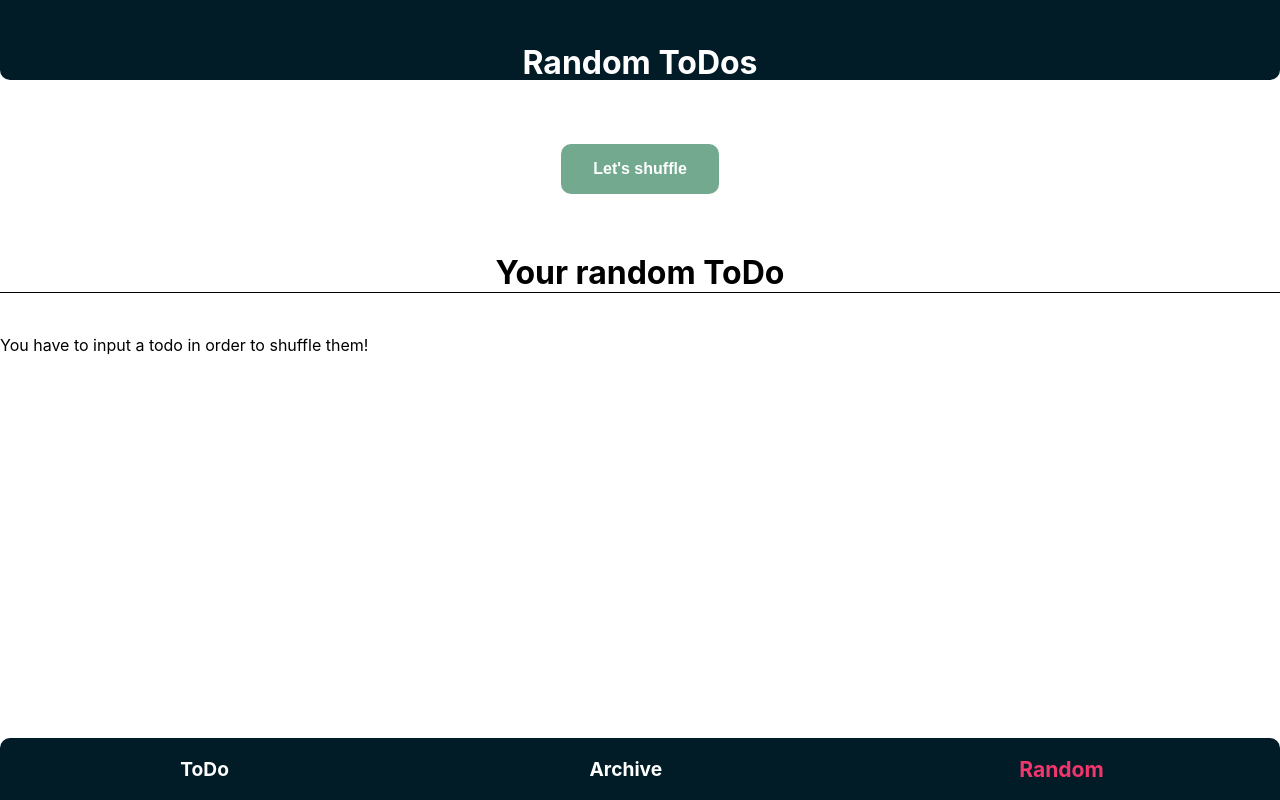
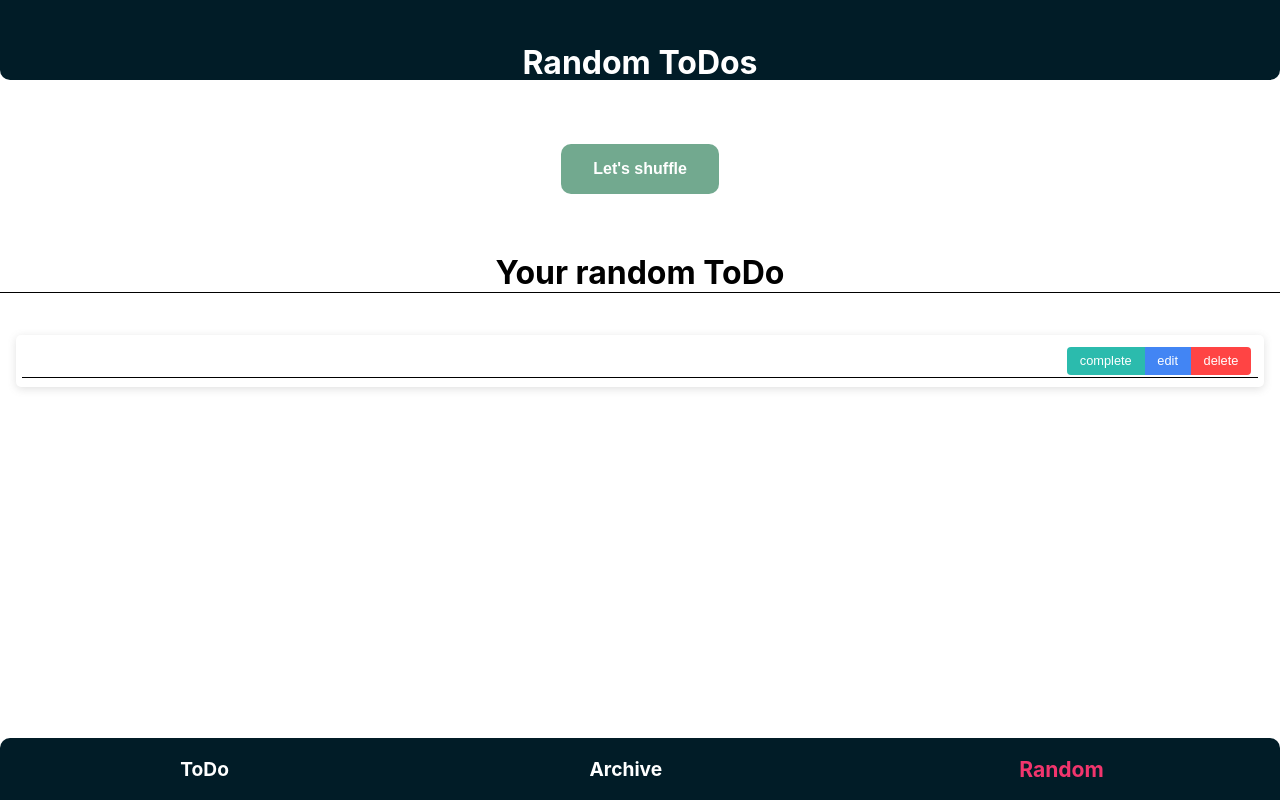
Before and after one commit to yannhn/to-do, a React (Create React App) app: page /Random in a window 1280 px wide. Built offline with nearby package versions, Linux system fonts and the light colour scheme.

Commit message:
fix random

```diff
--- a/src/App.js
+++ b/src/App.js
@@ -4,6 +4,7 @@ import ToDo from "./components/ToDo/ToDo";
 import NewToDo from "./components/NewToDo/NewToDo";
 import RandomToDo from "./components/ToDo/RandomToDo";
 
+import styled from "styled-components";
 import useLocalStorage from "./common/useLocalStorage";
 import { useState } from "react";
 import { Routes, Route } from "react-router-dom";
@@ -142,12 +143,13 @@ function App() {
           element={
             <ErrorBoundary FallbackComponent={ErrorFallback} onReset={() => {}}>
               <Header heading={"Random ToDos"}></Header>
-
               <RandomToDo shuffle={randomItems}></RandomToDo>
-              {Object.keys(random).length === 0 ? (
-                <>
-                  <p>You have to input a todo in order to shuffle them!</p>
-                </>
+              {random === undefined ? (
+                <Card>
+                  <ErrorMessage>
+                    You have to set ToDos in order to shuffle them!
+                  </ErrorMessage>
+                </Card>
               ) : (
                 <>
                   <Card>
@@ -174,3 +176,9 @@ function App() {
 }
 
 export default App;
+
+const ErrorMessage = styled.p`
+  text-align: center;
+  font-weight: bold;
+  font-size: 1.2rem;
+`;
```
